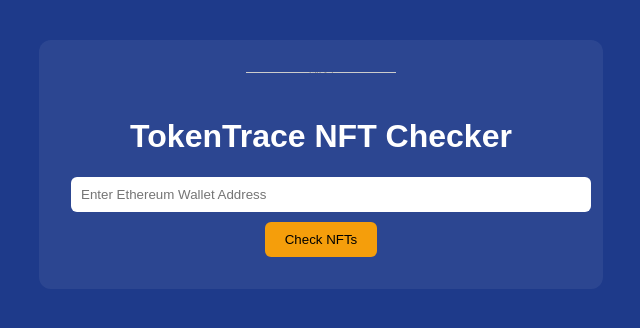
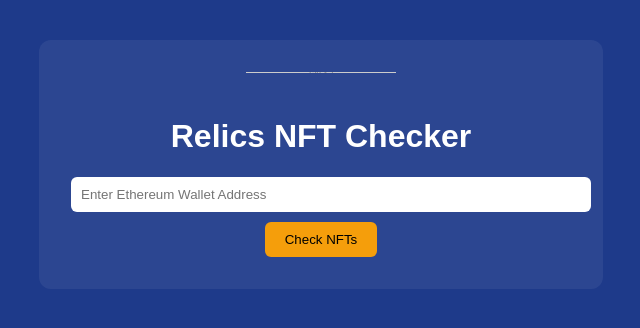
Before and after one commit to HassanJr69/nft-checker, a plain HTML site: page index.html in a window 1280 px wide. Shown: the whole page, without its empty margins (319-959 px from the left). Drawn offline with Linux system fonts and the light colour scheme; placeholder pictures from the web are drawn by us.

Commit message:
Update index.html

```diff
--- a/index.html
+++ b/index.html
@@ -3,13 +3,13 @@
 <head>
   <meta charset="UTF-8" />
   <meta name="viewport" content="width=device-width, initial-scale=1.0"/>
-  <title>TokenTrace - NFT Checker</title>
+  <title>Relics NFT Checker</title>
   <link rel="stylesheet" href="style.css">
 </head>
 <body>
   <div class="container">
     <img src="https://via.placeholder.com/150/1E3A8A/FFFFFF?text=TokenTrace" alt="TokenTrace Logo" class="logo">
-    <h1>TokenTrace NFT Checker</h1>
+    <h1 class="text-4xl font-bold">Relics NFT Checker</h1>
     <input id="wallet" type="text" placeholder="Enter Ethereum Wallet Address" />
     <button onclick="checkNFTs()">Check NFTs</button>
     <div id="results"></div>
```
